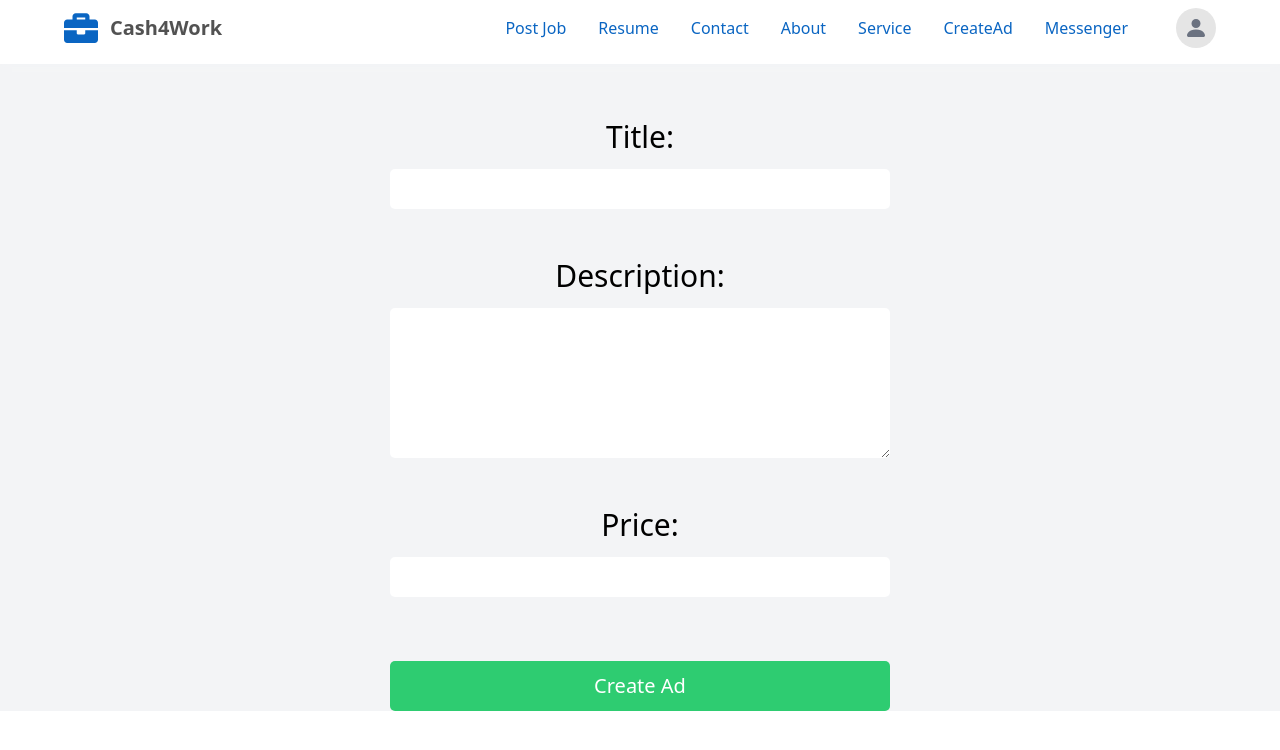
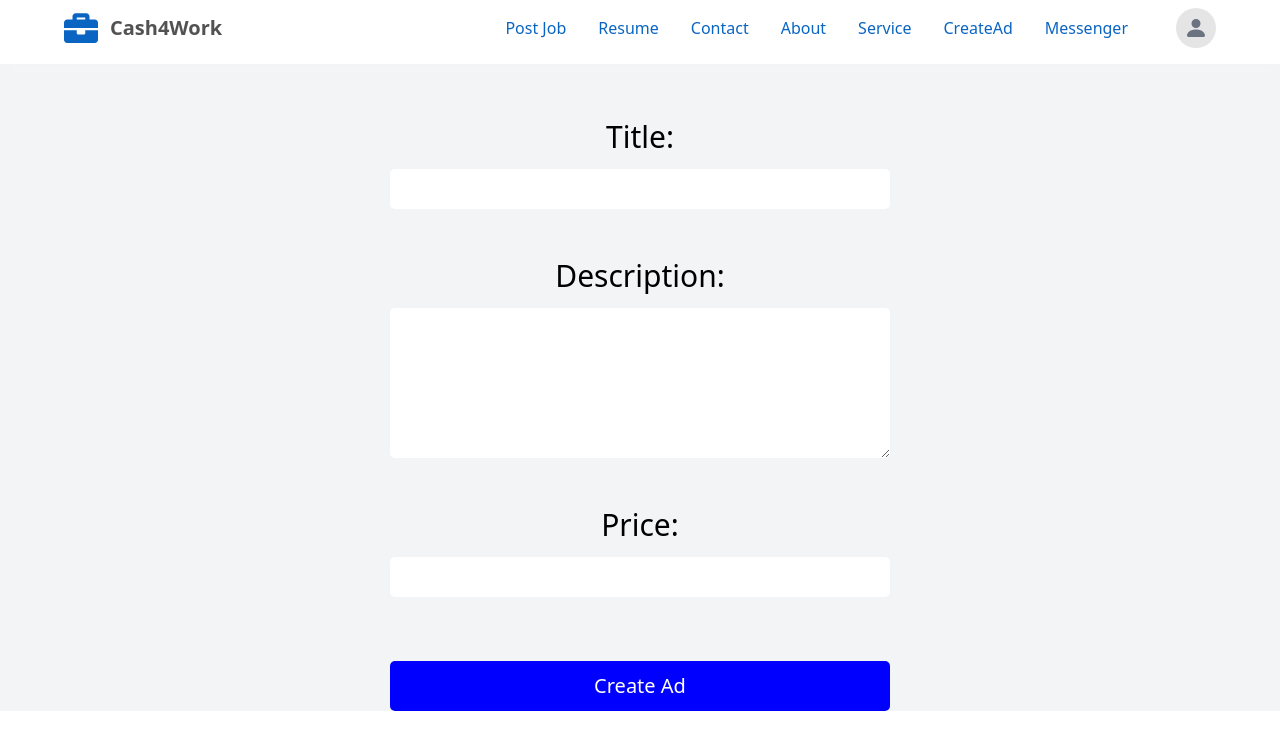
Before and after one commit to HamdaanYare/cash4work-front_end, a React (Vite) app in the folder cash4work/: page /createad in a window 1280 px wide. Shown: the top 750 px of the page. Built offline with nearby package versions, Linux system fonts and the light colour scheme; sample sign-in values are in the browser's storage.

Commit message:
Updated CreateAd button CSS

```diff
--- a/cash4work/src/pages/app/home/CreateAd.css
+++ b/cash4work/src/pages/app/home/CreateAd.css
@@ -37,7 +37,7 @@
     width: 100%;
     max-width: 500px;
     height: 50px;
-    background-color: #2ecc71;
+    background-color: blue;
     color: white;
     border: none;
     border-radius: 5px;
```
